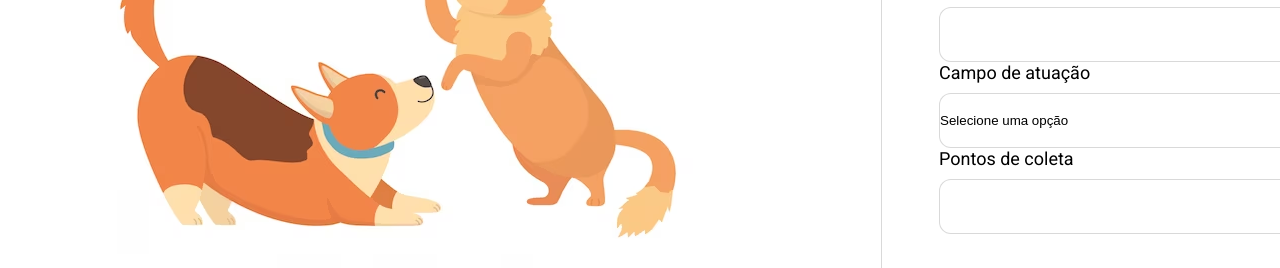
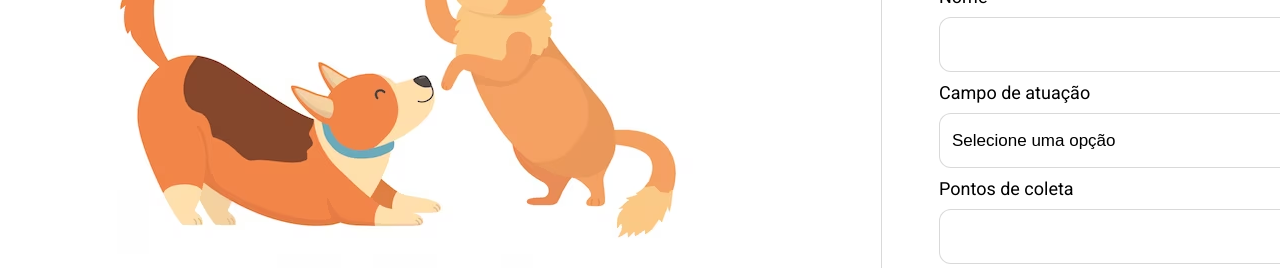
Before and after one commit to avafabian/projeto-ada, a plain HTML site: page cadastro-entidade.html in a window 1280 px wide. Shown: the part 215-483 px from the top of the page. Drawn offline with Linux system fonts and the light colour scheme.

Commit message:
form adjustment

```diff
--- a/cadastro-entidade.html
+++ b/cadastro-entidade.html
@@ -43,7 +43,7 @@
                 <div class="select-div">
 
                     <select type=" text" id="input-field">
-                    <option value="">Selecione uma opção</option>
+                    <option value="" disabled selected>Selecione uma opção</option>
                     <option value="abrigo de animais">Abrigo de amimais</option>
                     <option value="coleta de ração">Coleta de ração</option>
                     <option value="creche pet">Creche pet</option></select>
--- a/style.css
+++ b/style.css
@@ -20,7 +20,6 @@ body {
     ". . . . ."
     ;
     gap: 8.5rem;
-
 
 }
 main {
@@ -118,6 +117,7 @@ main form label {
     font-weight: 400;
     display: block;
     margin-bottom: 1rem;
+    margin-top: 1rem;
 }
 
 main form :is(input, select) {
@@ -127,9 +127,16 @@ main form :is(input, select) {
     border: 1px solid rgba(0, 0, 0, 0.15);
     border-radius: 1.2rem;
     display: block;
+    font-size: 1.7rem;
+    text-indent: 1.2rem;
+
 }
+
 main form select {
     appearance: none;
+    font-size: 1.7rem;
+    text-indent: 1.2rem;
+
 }
 
 main form .select-div {
```
Also changed, not shown: index.html (+1 -0 lines).
